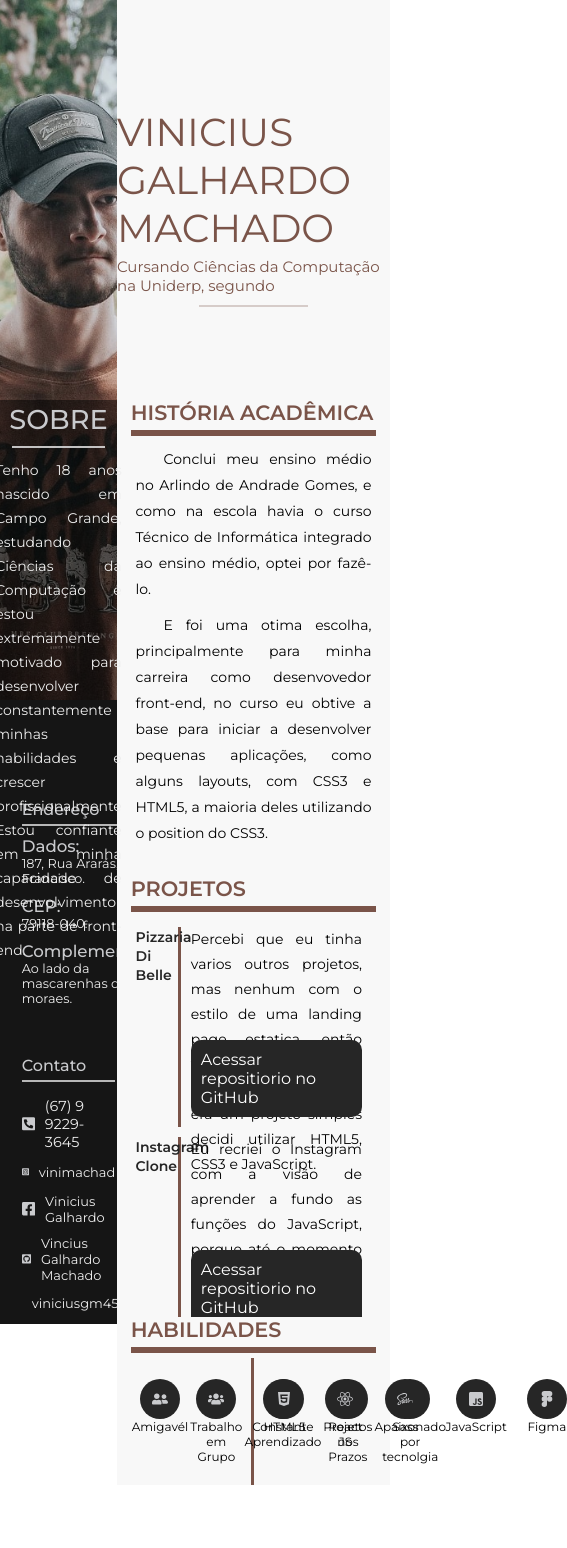
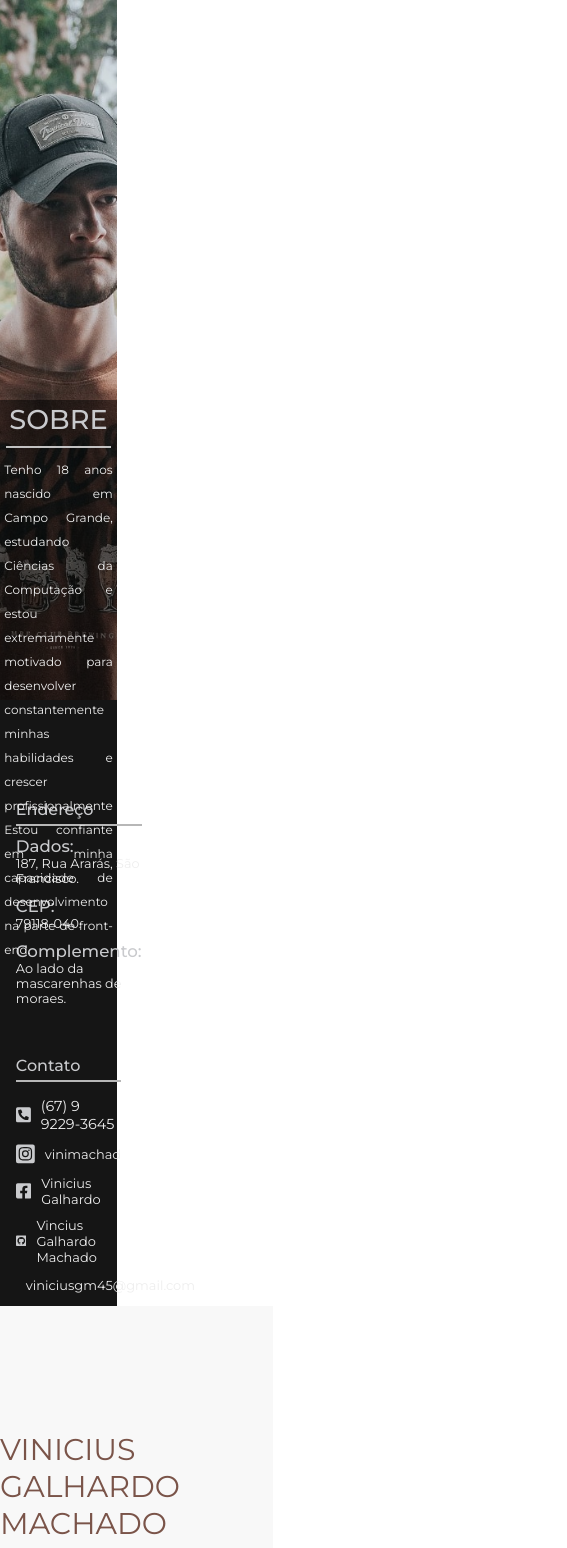
Before and after one commit to vinimachad/portifolio-pessoal, a React (Create React App) app: page / in a window 390 px wide. Shown: the top 1548 px of the page, 567 px wide, since content can reach past the window. Before the commit the page ends 1485 px from the top, so only its background shows below. Built offline with nearby package versions, Linux system fonts and the light colour scheme.

Commit message:
adicionando responsividade 768px

```diff
--- a/src/css/_left.scss
+++ b/src/css/_left.scss
@@ -153,3 +153,35 @@
         }
     }
 }
+@media (max-width:768px){
+    #left{
+        .img-left{
+            .about{
+                .profile{
+                    width: 90%;
+                    p{
+                        font-size: 12px;
+                    }
+                }
+            }
+        }
+        .details{
+            width: 100%;
+            height: 100%;
+            background: #151515;
+            margin-top: -4px;
+            display: flex;
+            flex-direction: column;
+            align-items: center;
+            .adress{
+                width: 90%;
+
+            }
+            .contact{
+                display: flex;
+                width: 90%;
+                height: 100%;
+            }
+        }
+    }
+}
--- a/src/css/_right.scss
+++ b/src/css/_right.scss
@@ -261,3 +261,66 @@
         }
     }
 }
+@media(max-width:768px){
+    #right{
+        .box{
+            h1{
+                font-size: 30px;
+            }
+        }
+        .experience{
+            .hidden-proj{
+                .scroll-proj{
+                    .box-proj{
+                        margin: 20px 0 0 0;
+                        .name-proj{
+                        }
+                        .content-proj{
+                            p{
+                                font-size: 11px;
+                            }
+                            a{
+                                font-size: 13px;
+                            }
+                        }
+                    }
+                }
+            }
+
+        }
+        .skills{
+            .division{
+                .pessoal-skill{
+                    ul{
+                        li{
+                            margin: 0 1px;
+                            .rounded-icons{
+                                width: 30px;
+                                height: 30px;
+                            }
+                            span{
+                                font-size: 9px;
+                            }
+                        }
+                    }
+                }
+                .tools-skills{
+                    ul{
+                        height: 63px;
+                        li{
+                            margin: 0 2px;
+                            .rounded-icons{
+                                width: 30px;
+                                height: 30px;
+                            }
+                            span{
+                                font-size: 9px;
+                                text-align: center;
+                            }
+                        }
+                    }
+                }
+            }
+        }
+    }
+}
--- a/src/css/main.css
+++ b/src/css/main.css
@@ -20,6 +20,10 @@ body {
   display: -webkit-box;
   display: -ms-flexbox;
   display: flex;
+  -webkit-box-orient: vertical;
+  -webkit-box-direction: normal;
+      -ms-flex-direction: column;
+          flex-direction: column;
 }
 
 #left {
@@ -231,6 +235,41 @@ body {
   }
   #left .details .contact {
     width: 80%;
+  }
+}
+
+@media (max-width: 768px) {
+  #left .img-left .about .profile {
+    width: 90%;
+  }
+  #left .img-left .about .profile p {
+    font-size: 12px;
+  }
+  #left .details {
+    width: 100%;
+    height: 100%;
+    background: #151515;
+    margin-top: -4px;
+    display: -webkit-box;
+    display: -ms-flexbox;
+    display: flex;
+    -webkit-box-orient: vertical;
+    -webkit-box-direction: normal;
+        -ms-flex-direction: column;
+            flex-direction: column;
+    -webkit-box-align: center;
+        -ms-flex-align: center;
+            align-items: center;
+  }
+  #left .details .adress {
+    width: 90%;
+  }
+  #left .details .contact {
+    display: -webkit-box;
+    display: -ms-flexbox;
+    display: flex;
+    width: 90%;
+    height: 100%;
   }
 }
 
@@ -587,4 +626,43 @@ body {
     height: 40px;
   }
 }
+
+@media (max-width: 768px) {
+  #right .box h1 {
+    font-size: 30px;
+  }
+  #right .experience .hidden-proj .scroll-proj .box-proj {
+    margin: 20px 0 0 0;
+  }
+  #right .experience .hidden-proj .scroll-proj .box-proj .content-proj p {
+    font-size: 11px;
+  }
+  #right .experience .hidden-proj .scroll-proj .box-proj .content-proj a {
+    font-size: 13px;
+  }
+  #right .skills .division .pessoal-skill ul li {
+    margin: 0 1px;
+  }
+  #right .skills .division .pessoal-skill ul li .rounded-icons {
+    width: 30px;
+    height: 30px;
+  }
+  #right .skills .division .pessoal-skill ul li span {
+    font-size: 9px;
+  }
+  #right .skills .division .tools-skills ul {
+    height: 63px;
+  }
+  #right .skills .division .tools-skills ul li {
+    margin: 0 2px;
+  }
+  #right .skills .division .tools-skills ul li .rounded-icons {
+    width: 30px;
+    height: 30px;
+  }
+  #right .skills .division .tools-skills ul li span {
+    font-size: 9px;
+    text-align: center;
+  }
+}
 /*# sourceMappingURL=main.css.map */
--- a/src/css/main.scss
+++ b/src/css/main.scss
@@ -17,6 +17,7 @@ body {
     width: 100%;
     height: 100%;
     display: flex;
+    flex-direction: column;
 }
 
 @import 'left';
--- a/src/data.js
+++ b/src/data.js
@@ -5,7 +5,7 @@ const projects = [
     {name:'Instagram Clone',content:'Eu recriei o Instagram com a visão de aprender a fundo as funções do JavaScript, porque até o momento eu estava estudando apenas designs, layouts e etc, então decidi sair da minha zona de conforto e tentar algo mais complexo, senti que quando "finalizei" o projeto havia completado meu objetivo.',linkGit:'https://github.com/vinimachad/clone-instagram'},
     {name:'WhatsApp Clone',content:'Quando iniciei o projeto, estava tranquilo pois acreditava que seria parecido com o sistema do Instagram, e sim algumas funcionabilidades se pareciam mas nao completamente, posso dizer que depois da criação do instagram e deste projeto, eu obtive uma melhora muito grande em questão de pesquisas e lógica de programação.',linkGit:'https://github.com/vinimachad/WhatsApp-clone'},
     {name:'GetKcal',content:'Como eu sigo alguns perfis no instagram sobre JS, React e etc, acompanhando o stories do @imateus.silva, vi que ele estava constuindo uma aplicação interessante e decidi assistir o video no canal dele, acabei construindo a aplicação dele.',linkGit:'https://github.com/vinimachad/getKcal'},
-    {name:'Dark Mode',content:'Quando iniciei o projeto, estava tranquilo pois acreditava que seria parecido com o sistema do Instagram, e sim algumas funcionabilidades se pareciam mas nao completamente, posso dizer que depois da criação do instagram e deste projeto, eu obtive uma melhora muito grande em questão de pesquisas e lógica de programação.',linkGit:'https://github.com/vinimachad/WhatsApp-clone'},
+    {name:'Dark Mode',content:'Dark Mode foi um projetinho que fiz acompanhando o video do canal da rocketseat, Criando dark mode raiz, achei super interessante e decidi fazer.',linkGit:'https://github.com/vinimachad/dark-mode'},
     {name:'Kiwi Imobiliaria',content:'O kiwi Imobiliaria foi um projetinho para ajudar alguns amigos meus a entender algumas funções do JS, CSS3 e HTML5',linkGit:'https://github.com/vinimachad/imobiliaria'},
     {name:'Dash Board Of Notation',content:'A ideia do projeto é parecida com um Todo-List, mas com um olhar além, com alarme de atividade expirade, concluida e etc. Acabei nao "finalizando" o projeto pois na época estava bem leigo no back-end. ',linkGit:'https://github.com/vinimachad/dashboard-of-notation'},
     {name:'Border Generator',content:'Border Generator foi o meu primeiro projetinho, com o intuido de quebra galho para algumas tarefas no CSS3, pretendo criar mais alguns geradores.',linkGit:'https://github.com/vinimachad/border-genetator'},
```
Also changed, not shown: 1 other file (tests, documents, lock files or other folders).
